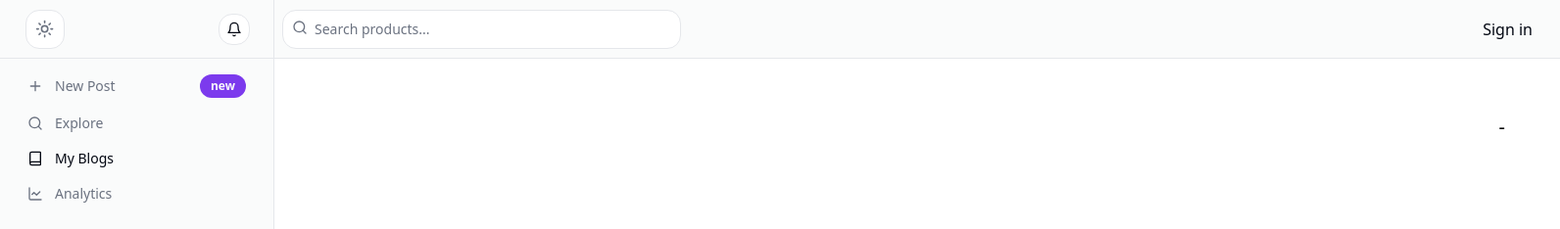
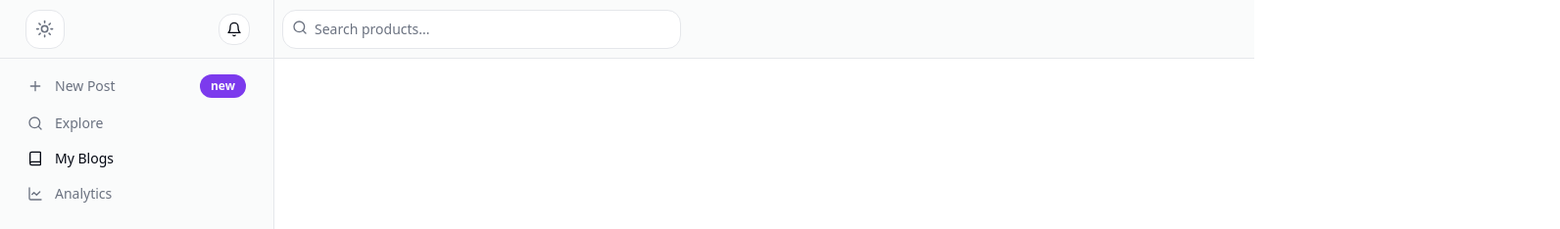
Before and after one commit to S-Axhwin/blogpostv1, a React (Vite) app: page /#/blog/1 in a window 1280 px wide. Shown: the top 234 px of the page at 98% size, 1592 px wide, since content can reach past the window. Built offline with nearby package versions, Linux system fonts and the light colour scheme; no server answers.

Commit message:
overflow handled

```diff
--- a/src/App.tsx
+++ b/src/App.tsx
@@ -9,7 +9,7 @@ import SingleBlog from "./pages/SingleBlog";
 
 const App = () => {
   return (
-    <div className="">
+    <div className="overflow-hidden">
       <NavWrapper>
         <Routes>
           <Route path="/" element={<Home/>}/>
--- a/src/pages/SingleBlog.tsx
+++ b/src/pages/SingleBlog.tsx
@@ -22,7 +22,7 @@ const SingleBlog = () => {
     })()
   }, [])
   return (
-    <div className="w-screen overflow-x-scroll">
+    <div className="w-screen overflow-x-hidden">
         <div className="flex flex-col justify-between m-10 text-purple-700">
             <h1 className="font-bold text-5xl text-balance">{title}</h1>
             <h1 className="text-xl text-right dark:text-white text-black"> -{author}</h1>
```
